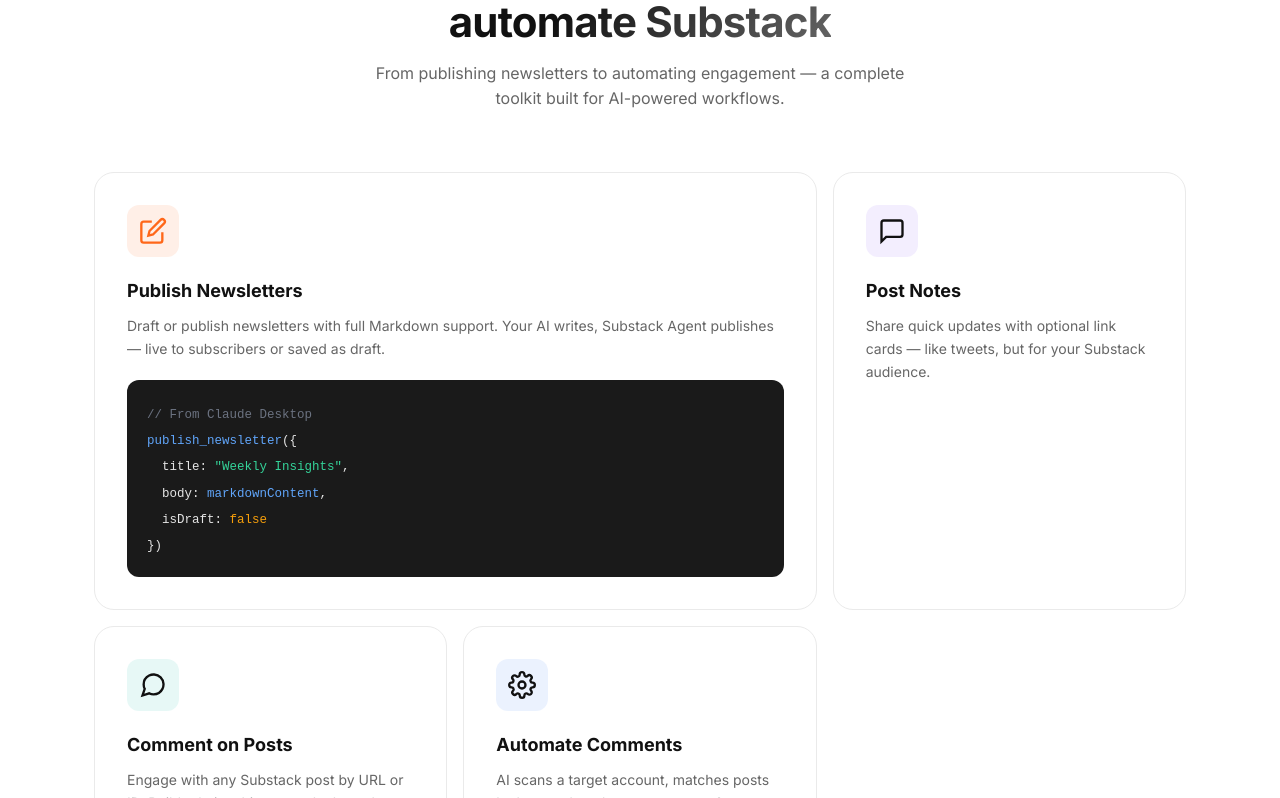
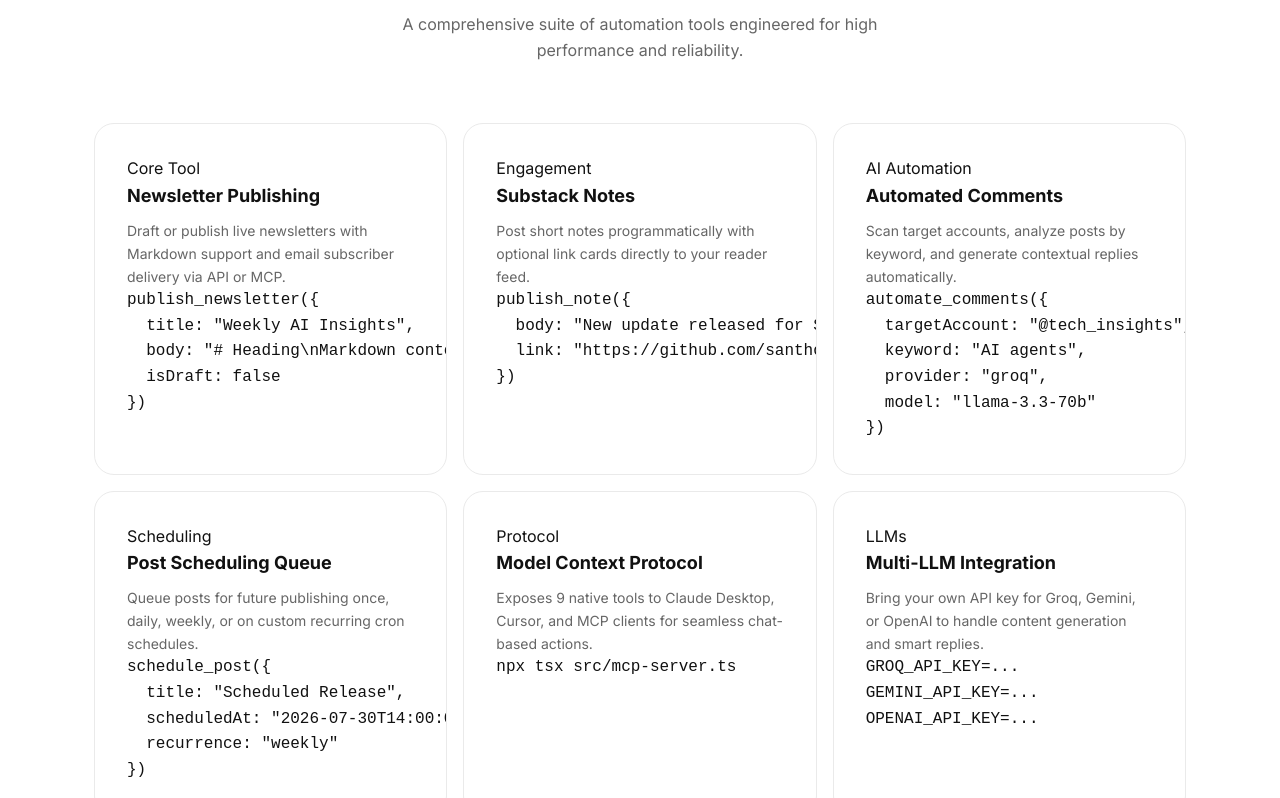
Before and after one commit to santhosh-patel/substack-agent, a React (Vite) app in the folder landing-page/: page / in a window 1280 px wide. Shown: the part 1322-2120 px from the top of the page. Built offline with nearby package versions, Linux system fonts and the light colour scheme.

Commit message:
refactor: update features component with refined metadata, code snippets, and structured branding

```diff
--- a/landing-page/src/components/Features.jsx
+++ b/landing-page/src/components/Features.jsx
@@ -3,56 +3,63 @@
 const features = [
   {
     id: 'publish',
-    icon: <svg width="28" height="28" viewBox="0 0 24 24" fill="none" stroke="currentColor" strokeWidth="2"><path d="M11 4H4a2 2 0 00-2 2v14a2 2 0 002 2h14a2 2 0 002-2v-7"/><path d="M18.5 2.5a2.121 2.121 0 013 3L12 15l-4 1 1-4 9.5-9.5z"/></svg>,
-    color: 'orange',
-    title: 'Publish Newsletters',
-    desc: 'Draft or publish newsletters with full Markdown support. Your AI writes, Substack Agent publishes — live to subscribers or saved as draft.',
-    large: true,
-    code: true,
+    title: 'Newsletter Publishing',
+    desc: 'Draft or publish live newsletters with Markdown support and email subscriber delivery via API or MCP.',
+    badge: 'Core Tool',
+    codeSnippet: `publish_newsletter({
+  title: "Weekly AI Insights",
+  body: "# Heading\\nMarkdown content here...",
+  isDraft: false
+})`,
   },
   {
     id: 'notes',
-    icon: <svg width="28" height="28" viewBox="0 0 24 24" fill="none" stroke="currentColor" strokeWidth="2"><path d="M21 15a2 2 0 01-2 2H7l-4 4V5a2 2 0 012-2h14a2 2 0 012 2z"/></svg>,
-    color: 'purple',
-    title: 'Post Notes',
-    desc: 'Share quick updates with optional link cards — like tweets, but for your Substack audience.',
+    title: 'Substack Notes',
+    desc: 'Post short notes programmatically with optional link cards directly to your reader feed.',
+    badge: 'Engagement',
+    codeSnippet: `publish_note({
+  body: "New update released for Substack Agent!",
+  link: "https://github.com/santhosh-patel/substack-agent"
+})`,
   },
   {
     id: 'comments',
-    icon: <svg width="28" height="28" viewBox="0 0 24 24" fill="none" stroke="currentColor" strokeWidth="2"><path d="M21 11.5a8.38 8.38 0 01-.9 3.8 8.5 8.5 0 01-7.6 4.7 8.38 8.38 0 01-3.8-.9L3 21l1.9-5.7a8.38 8.38 0 01-.9-3.8 8.5 8.5 0 014.7-7.6 8.38 8.38 0 013.8-.9h.5a8.48 8.48 0 018 8v.5z"/></svg>,
-    color: 'teal',
-    title: 'Comment on Posts',
-    desc: 'Engage with any Substack post by URL or ID. Build relationships at scale through thoughtful commenting.',
-  },
-  {
-    id: 'automate',
-    icon: <svg width="28" height="28" viewBox="0 0 24 24" fill="none" stroke="currentColor" strokeWidth="2"><circle cx="12" cy="12" r="3"/><path d="M19.4 15a1.65 1.65 0 00.33 1.82l.06.06a2 2 0 010 2.83 2 2 0 01-2.83 0l-.06-.06a1.65 1.65 0 00-1.82-.33 1.65 1.65 0 00-1 1.51V21a2 2 0 01-4 0v-.09A1.65 1.65 0 009 19.4a1.65 1.65 0 00-1.82.33l-.06.06a2 2 0 01-2.83-2.83l.06-.06A1.65 1.65 0 004.68 15a1.65 1.65 0 00-1.51-1H3a2 2 0 010-4h.09A1.65 1.65 0 004.6 9a1.65 1.65 0 00-.33-1.82l-.06-.06a2 2 0 012.83-2.83l.06.06A1.65 1.65 0 009 4.68a1.65 1.65 0 001-1.51V3a2 2 0 014 0v.09a1.65 1.65 0 001 1.51 1.65 1.65 0 001.82-.33l.06-.06a2 2 0 012.83 2.83l-.06.06A1.65 1.65 0 0019.4 9a1.65 1.65 0 001.51 1H21a2 2 0 010 4h-.09a1.65 1.65 0 00-1.51 1z"/></svg>,
-    color: 'blue',
-    title: 'Automate Comments',
-    desc: 'AI scans a target account, matches posts by keyword, and auto-generates & posts relevant comments.',
-  },
-  {
-    id: 'ai',
-    icon: <svg width="28" height="28" viewBox="0 0 24 24" fill="none" stroke="currentColor" strokeWidth="2"><path d="M12 2a4 4 0 014 4v2a4 4 0 01-8 0V6a4 4 0 014-4z"/><path d="M16 14H8a4 4 0 00-4 4v2h16v-2a4 4 0 00-4-4z"/></svg>,
-    color: 'gradient',
-    title: 'Multi-Provider AI Generation',
-    desc: 'Use Groq, Gemini, or OpenAI to draft newsletters and generate contextual comments. Your AI, your choice of model.',
-    large: true,
-    chips: true,
+    title: 'Automated Comments',
+    desc: 'Scan target accounts, analyze posts by keyword, and generate contextual replies automatically.',
+    badge: 'AI Automation',
+    codeSnippet: `automate_comments({
+  targetAccount: "@tech_insights",
+  keyword: "AI agents",
+  provider: "groq",
+  model: "llama-3.3-70b"
+})`,
   },
   {
     id: 'schedule',
-    icon: <svg width="28" height="28" viewBox="0 0 24 24" fill="none" stroke="currentColor" strokeWidth="2"><circle cx="12" cy="12" r="10"/><polyline points="12 6 12 12 16 14"/></svg>,
-    color: 'amber',
-    title: 'Schedule Posts',
-    desc: 'Queue newsletters & notes for future publishing — once, daily, weekly, or on custom recurring schedules.',
+    title: 'Post Scheduling Queue',
+    desc: 'Queue posts for future publishing once, daily, weekly, or on custom recurring cron schedules.',
+    badge: 'Scheduling',
+    codeSnippet: `schedule_post({
+  title: "Scheduled Release",
+  scheduledAt: "2026-07-30T14:00:00Z",
+  recurrence: "weekly"
+})`,
   },
   {
-    id: 'list',
-    icon: <svg width="28" height="28" viewBox="0 0 24 24" fill="none" stroke="currentColor" strokeWidth="2"><line x1="8" y1="6" x2="21" y2="6"/><line x1="8" y1="12" x2="21" y2="12"/><line x1="8" y1="18" x2="21" y2="18"/><line x1="3" y1="6" x2="3.01" y2="6"/><line x1="3" y1="12" x2="3.01" y2="12"/><line x1="3" y1="18" x2="3.01" y2="18"/></svg>,
-    color: 'emerald',
-    title: 'List & Browse Content',
-    desc: 'Query your newsletters, notes, and comment history. Full visibility into everything your automation has done.',
+    id: 'mcp',
+    title: 'Model Context Protocol',
+    desc: 'Exposes 9 native tools to Claude Desktop, Cursor, and MCP clients for seamless chat-based actions.',
+    badge: 'Protocol',
+    codeSnippet: `npx tsx src/mcp-server.ts`,
+  },
+  {
+    id: 'ai-providers',
+    title: 'Multi-LLM Integration',
+    desc: 'Bring your own API key for Groq, Gemini, or OpenAI to handle content generation and smart replies.',
+    badge: 'LLMs',
+    codeSnippet: `GROQ_API_KEY=...
+GEMINI_API_KEY=...
+OPENAI_API_KEY=...`,
   },
 ];
 
@@ -61,47 +68,30 @@
     <section className="features" id="features">
       <div className="container">
         <div className="section-header">
-          <span className="section-badge">Features</span>
+          <span className="section-badge">Capabilities</span>
           <h2 className="section-title">
-            Everything you need to<br /><span className="gradient-text">automate Substack</span>
+            Built for modern <span className="brand-gradient">publisher workflows</span>
           </h2>
           <p className="section-subtitle">
-            From publishing newsletters to automating engagement — a complete toolkit built for AI-powered workflows.
+            A comprehensive suite of automation tools engineered for high performance and reliability.
           </p>
         </div>
 
         <div className="features-grid">
-          {features.map((f, i) => (
+          {features.map((feature, i) => (
             <div
-              className={`feature-card animate-in ${f.large ? 'feature-card-large' : ''}`}
-              key={f.id}
-              id={`feature-${f.id}`}
+              className="feature-card animate-in"
+              key={feature.id}
               style={{ transitionDelay: `${i * 60}ms` }}
             >
-              <div className={`feature-icon-wrap ${f.color}`}>
-                {f.icon}
+              <div className="card-top">
+                <span className="card-badge">{feature.badge}</span>
               </div>
-              <h3>{f.title}</h3>
-              <p>{f.desc}</p>
-              {f.code && (
-                <div className="feature-code">
-                  <code>
-                    <span className="code-comment">{'// From Claude Desktop'}</span><br />
-                    <span className="code-keyword">publish_newsletter</span>({'{'}<br />
-                    &nbsp;&nbsp;title: <span className="code-string">"Weekly Insights"</span>,<br />
-                    &nbsp;&nbsp;body: <span className="code-keyword">markdownContent</span>,<br />
-                    &nbsp;&nbsp;isDraft: <span className="code-bool">false</span><br />
-                    {'}'})
-                  </code>
-                </div>
-              )}
-              {f.chips && (
-                <div className="ai-provider-chips">
-                  <span className="chip chip-groq">⚡ Groq</span>
-                  <span className="chip chip-gemini">✦ Gemini</span>
-                  <span className="chip chip-openai">◉ OpenAI</span>
-                </div>
-              )}
+              <h3 className="card-title">{feature.title}</h3>
+              <p className="card-desc">{feature.desc}</p>
+              <div className="card-code">
+                <pre><code>{feature.codeSnippet}</code></pre>
+              </div>
             </div>
           ))}
         </div>
```
